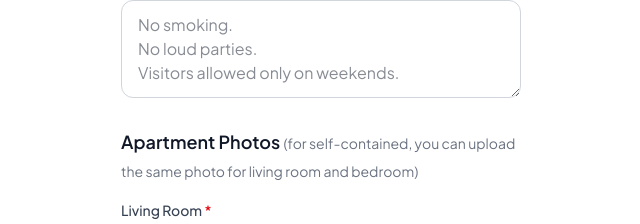
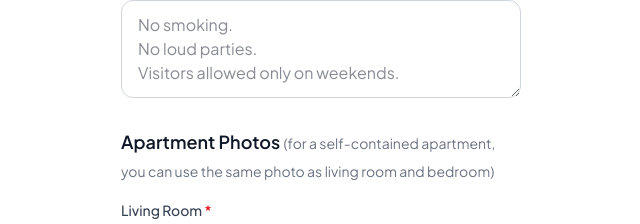
Before and after one commit to kayotive/verifiedroomie-v2, a Next.js app: page /listings/new in a window 1280 px wide. Shown: the part 1098-1322 px from the top of the page, without its empty margins (319-959 px from the left). Built offline with nearby package versions, Linux system fonts and the light colour scheme; no server answers.

Commit message:
Reword self-contained photo note

```diff
--- a/src/app/listings/new/page.tsx
+++ b/src/app/listings/new/page.tsx
@@ -365,7 +365,7 @@ export default function NewListingPage() {
         <h2 className="mt-2 text-lg font-semibold text-gray-900">
   Apartment Photos{" "}
   <span className="text-sm font-normal text-gray-500">
-    (for self-contained, you can upload the same photo for living room and bedroom)
+    (for a self-contained apartment, you can use the same photo as living room and bedroom)
   </span>
 </h2>
         {REQUIRED_PHOTOS.map((p) => (
```
